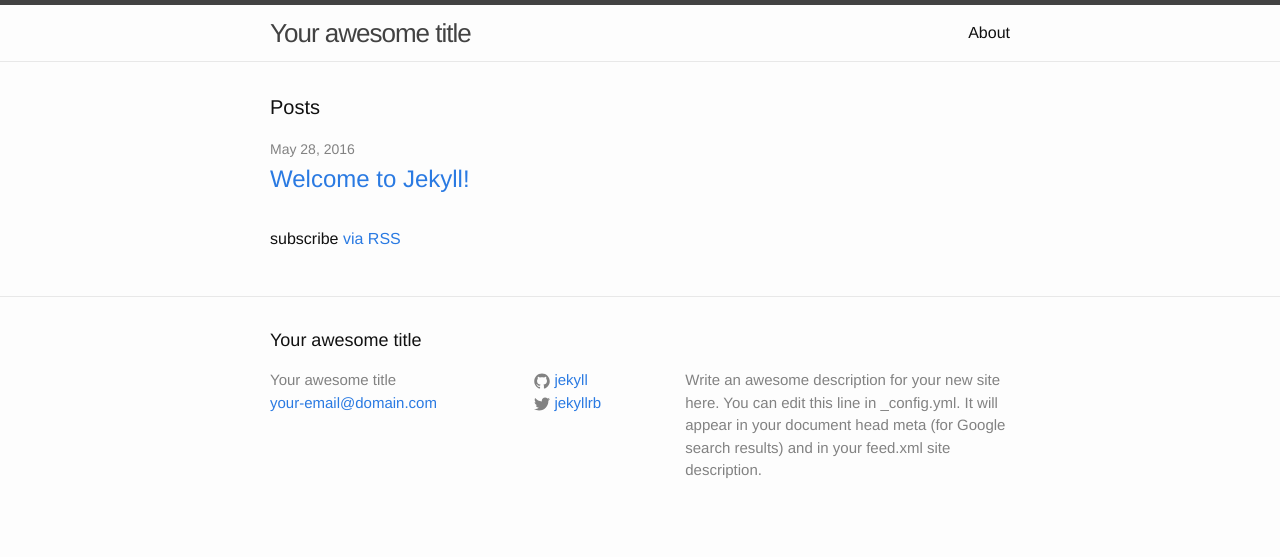
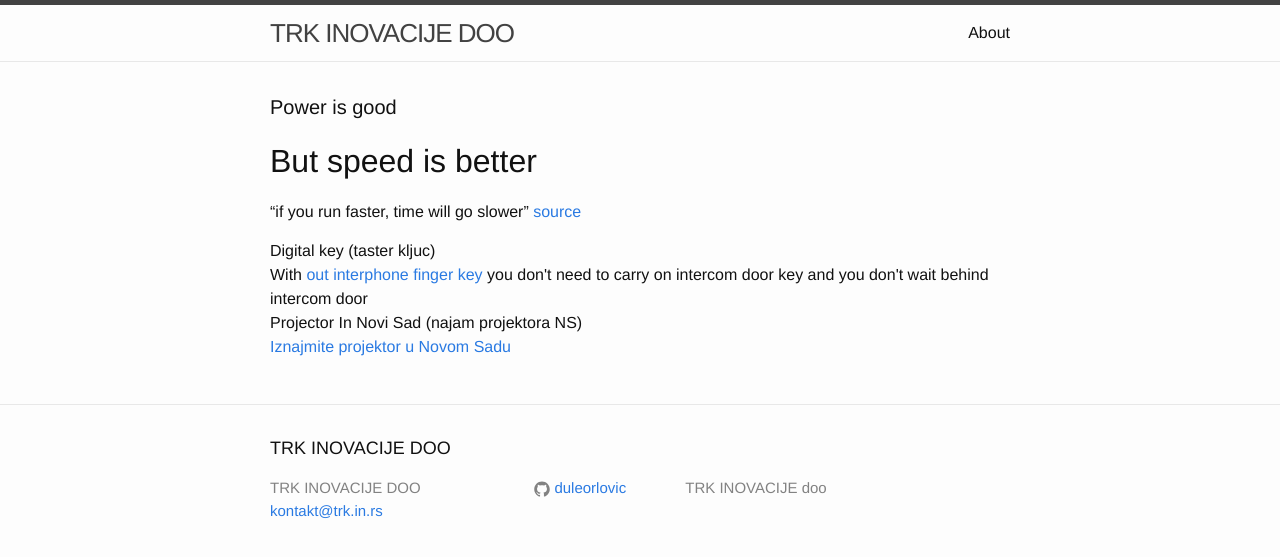
Before and after one commit to trkin/dev.trk.in.rs, a Jekyll site: the page built from index.html, in a window 1280 px wide. Shown: the top 557 px of the page. Built offline with Jekyll 4.4.1, drawn with Linux system fonts in a browser that asks for light colours.

Commit message:
Add links

```diff
--- a/_config.yml
+++ b/_config.yml
@@ -6,16 +6,13 @@
 # 'jekyll serve'. If you change this file, please restart the server process.
 
 # Site settings
-title: Your awesome title
-email: your-email@domain.com
+title: TRK INOVACIJE DOO
+email: kontakt@trk.in.rs
 description: > # this means to ignore newlines until "baseurl:"
-  Write an awesome description for your new site here. You can edit this
-  line in _config.yml. It will appear in your document head meta (for
-  Google search results) and in your feed.xml site description.
+  TRK INOVACIJE doo
 baseurl: "" # the subpath of your site, e.g. /blog
-url: "http://yourdomain.com" # the base hostname & protocol for your site
-twitter_username: jekyllrb
-github_username:  jekyll
+url: "http://www.trk.in.rs" # the base hostname & protocol for your site
+github_username:  duleorlovic
 
 # Build settings
 markdown: kramdown
--- a/index.html
+++ b/index.html
@@ -4,7 +4,10 @@ layout: default
 
 <div class="home">
 
-  <h1 class="page-heading">Posts</h1>
+  <h1 class="page-heading">Power is good</h1>
+  <h1>But speed is better</h1>
+  <q>if you run faster, time will go slower</q>
+  <a href="https://en.wikipedia.org/wiki/Theory_of_relativity">source</a>
 
   <ul class="post-list">
     {% for post in site.posts %}
@@ -17,7 +20,22 @@ layout: default
       </li>
     {% endfor %}
   </ul>
+  <dl>
+    <dt>
+      Digital key (taster kljuc)
+    </dt>
+    <dd>
+      With <a href="taster-kljuc.trk-inovacije.com">out interphone finger key</a>
+      you don't need to carry on intercom door key and you don't wait behind intercom door
+    </dd>
+    <dt>
+      Projector In Novi Sad (najam projektora NS)
+    </dt>
+    <dd>
+      <a href="http://www.iznajmljivanjeprojektoranovisad.in.rs/">Iznajmite
+        projektor u Novom Sadu</a>
+    </dd>
+  </ul>
 
-  <p class="rss-subscribe">subscribe <a href="{{ "/feed.xml" | prepend: site.baseurl }}">via RSS</a></p>
 
 </div>
```
Also changed, not shown: about.md (+10 -8 lines), _draft/2016-05-28-welcome-to-jekyll.markdown (renamed from _posts/2016-05-28-welcome-to-jekyll.markdown).
